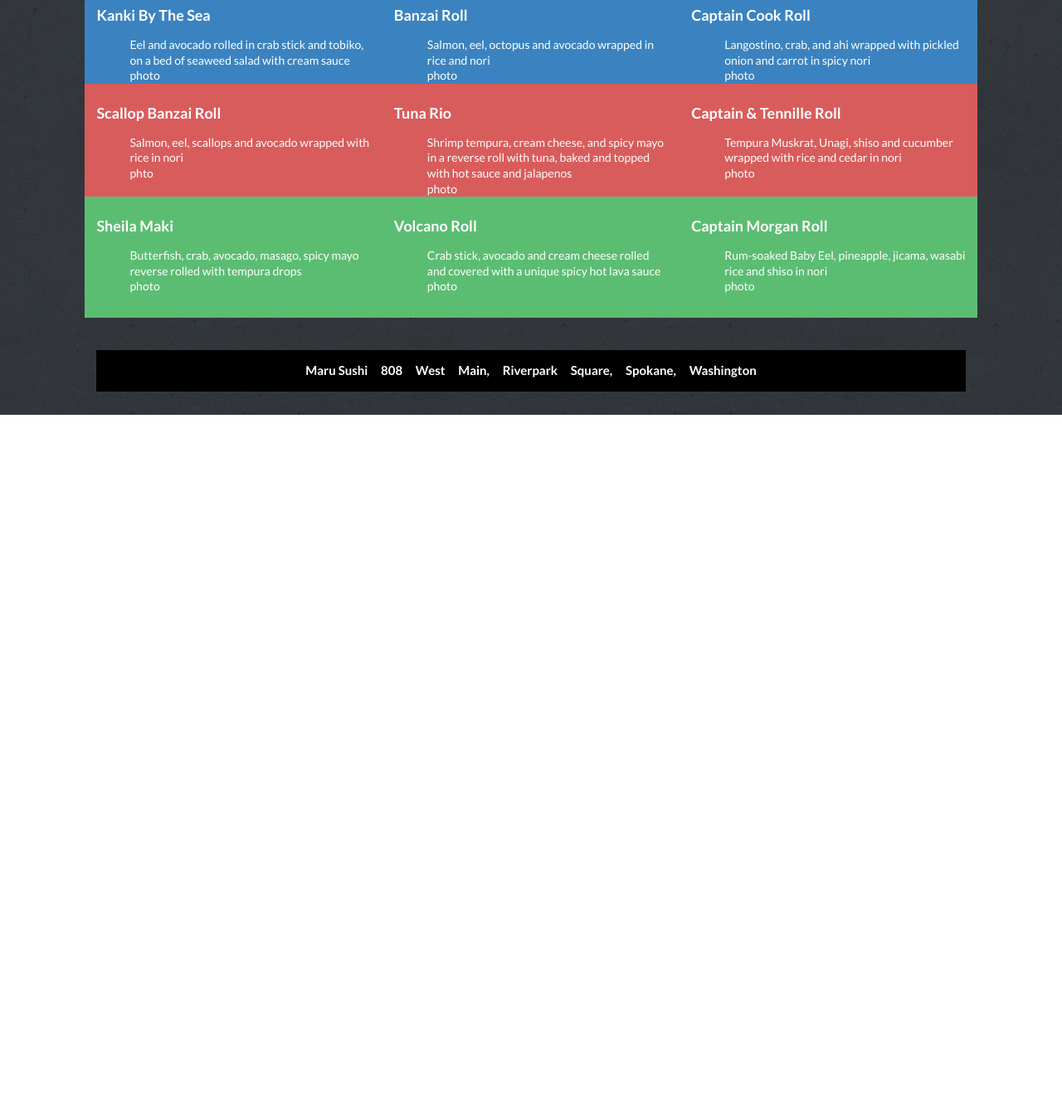
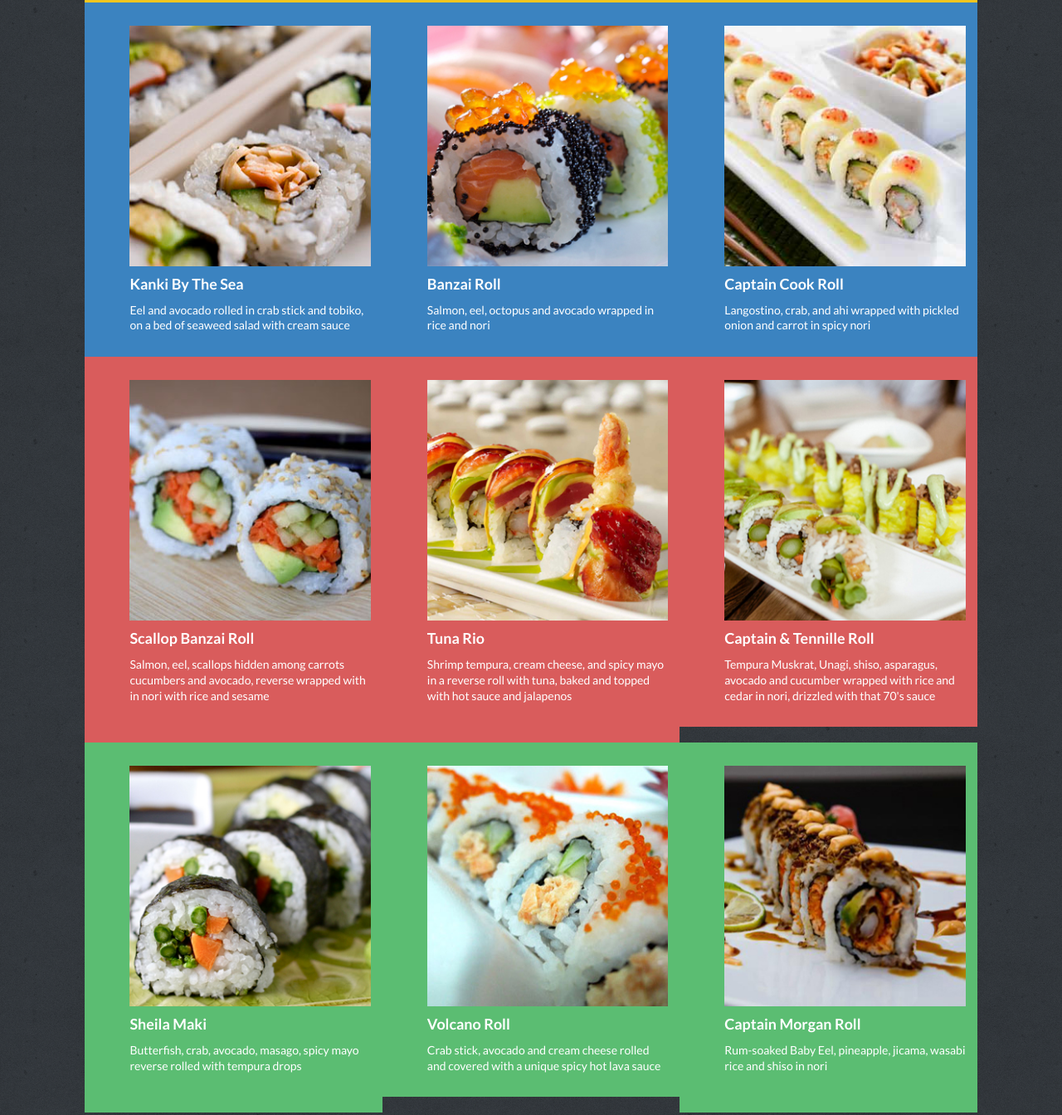
Before and after one commit to cstineyb/p4-Restaurant, a plain HTML site: page index.html in a window 1280 px wide. Shown: the part 855-2199 px from the top of the page at 83% size. Before the commit the page ends 1355 px from the top, so only its background shows below. Drawn offline with nearby package versions, Linux system fonts and the light colour scheme.

Commit message:
images formatting section specific styeling

```diff
--- a/css/styles.css
+++ b/css/styles.css
@@ -82,6 +82,9 @@ footer span {
     word-spacing: 1vw;
 }
 
-section img {
-	margin-bottom: 5px;
+.ui.grid>.row>.yellow.column,
+.ui.grid>.row>.blue.column,
+.ui.grid>.row>.red.column,
+.ui.grid>.row>.green.column{
+	margin-bottom:14px;
 }
--- a/index.html
+++ b/index.html
@@ -59,20 +59,20 @@
 <article class="row three column">
     <section id="first" class="column yellow item raw">
        <ul>
+        <img src="img/spiral.jpg" alt="spiral ecstacy roll" class="ui fluid image">
+
           <li><h3>Spiral Ecstasy Roll</h3></li>
           <li>Shrimp, crab stick and avocado rolled with salmon, yellowtail and tuna</li>
-          <br>
-          <img src="img/spiral.jpg" alt="spiral ecstacy roll" class="ui fluid image">
+
         </ul>
     </section>
 
     <section class="column yellow item">
 
     <ul>
+      <img src="img/tempura-maki.jpg" alt="tempura maki" class="ui fluid image">
         <li><h3>Big Tempura Maki</h3></li>
         <li>Shrimp, crab stick, unagi and avocado batter fried and wrapped in rice and nori</li>
-        <br>
-         <img src="img/tempura-maki.jpg" alt="tempura maki" class="ui fluid image">
     </ul>
 
 
@@ -82,10 +82,10 @@
         <section class="column yellow item veg">
 
         <ul>
+          <img src="img/cap-crunch.jpg" alt="cap'n crunch roll" class="ui fluid image">
           <li><h3>Cap&apos;n Crunch Roll</h3></li>
           <li>Tempura Pumpkin, golden radish and avocado wrapped in wasabi rice and nori</li>
-          <br>
-            <img src="img/cap-crunch.jpg" alt="cap'n crunch roll" class="ui fluid image">
+
           </ul>
 
       </section>
@@ -93,87 +93,108 @@
     </section>
 
     <section id="second" class="column blue item">
+      <ul>
 
-        <h3>Kanki By The Sea</h3>
-          <ul>
-            <li>Eel and avocado rolled in crab stick and tobiko, on a bed of seaweed salad with cream sauce</li>
-            <li>photo</li>
-          </ul>
+          <img src="img/kanki.jpg" alt="kanki roll" class="ui fluid image">
+          <li><h3>Kanki By The Sea</h3></li>
+          <li>Eel and avocado rolled in crab stick and tobiko, on a bed of seaweed salad with cream sauce</li>
+
+        </ul>
         </section>
 
         <section class = "column blue item raw">
-        <h3>Banzai Roll</h3>
-          <ul>
+         <ul>
+
+           <img src="img/banzai.jpg" alt="banzai roll" class="ui fluid image">
+          <li><h3>Banzai Roll</h3></li>
             <li>Salmon, eel, octopus and avocado wrapped in rice and nori</li>
-            <li>photo</li>
+
 
           </ul>
         </section>
 
         <section class = "column blue item raw spicy">
-        <h3>Captain Cook Roll</h3>
+
           <ul>
 
+             <img src="img/cook.jpg" alt="captain cook roll" class="ui fluid image">
+            <li><h3>Captain Cook Roll</h3></li>
             <li>Langostino, crab, and ahi wrapped with pickled onion and carrot in spicy nori</li>
-            <li>photo</li>
+
 
           </ul>
         </section>
 
     <section id="third"class="column red item raw">
-        <h3>Scallop Banzai Roll</h3>
-        <ul>
-          <li>Salmon, eel, scallops and avocado wrapped with rice in nori</li>
-          <li>phto</li>
+         <ul>
+
+            <img src="img/scallop.jpg" alt="scallop banzai roll" class="ui fluid image">
+            <li><h3>Scallop Banzai Roll</h3></li>
+
+            <li>Salmon, eel, scallops hidden among carrots cucumbers and avocado, reverse wrapped with  in nori with rice and sesame</li>
+            <br>
+
         </ul>
         </section>
 
         <section class="column red item spicy">
-        <h3>Tuna Rio</h3>
+
         <ul>
-          <li>
-            Shrimp tempura, cream cheese, and spicy mayo in a reverse roll with tuna, baked and topped with hot sauce and jalapenos
+
+           <img src="img/rio.jpg" alt="tuna rio roll" class="ui fluid image">
+          <li><h3>Tuna Rio</h3></li>
+          <li>Shrimp tempura, cream cheese, and spicy mayo in a reverse roll with tuna, baked and topped with hot sauce and jalapenos
           </li>
-          <li>photo</li>
+          <br>
+
         </ul>
         </section>
 
         <section class="column red item">
-        <h3>Captain &amp; Tennille Roll</h3>
+
         <ul>
-          <li>
-        Tempura Muskrat, Unagi, shiso and cucumber wrapped with rice and cedar in nori
-      </li>
-      <li>photo</li>
+
+          <img src="img/tennille.jpg" alt="captain and tennille roll" class="ui fluid image">
+          <li> <h3>Captain &amp; Tennille Roll</h3></li>
+          <li>Tempura Muskrat, Unagi, shiso, asparagus, avocado and cucumber wrapped with rice and cedar in nori, drizzled with that 70's sauce</li>
+
+        </ul>
 
     </section>
 
     <section id="fourth" class="column green item spicy">
+        <ul>
 
-        <h3>Sheila Maki</h3>
-          <ul>
-              <li>
-            Butterfish, crab, avocado, masago, spicy mayo reverse rolled with tempura drops
+            <img src="img/sheila.jpg" alt="sheila maki roll" class="ui fluid image">
+
+            <li><h3>Sheila Maki</h3></li>
+            <li>Butterfish, crab, avocado, masago, spicy mayo reverse rolled with tempura drops
             </li>
-            <li>photo</li>
+            <br>
+
         </ul>
         </section>
 
           <section class="column green item spicy">
-            <h3>Volcano Roll</h3>
+
             <ul>
+              <img src="img/volcano.jpg" alt="captain volcano roll" class="ui fluid image">
+
+              <li><h3>Volcano Roll</h3></li>
               <li>Crab stick, avocado and cream cheese rolled and covered with a unique spicy hot lava sauce</li>
-              <li>photo</li>
+
 
           </ul>
         </section>
 
         <section class="column green item raw ">
-        <h3>Captain Morgan Roll</h3>
+
         <ul>
-          <li>
-        Rum-soaked Baby Eel, pineapple, jicama, wasabi rice and shiso in nori</li>
-        <li>photo</li>
+          <img src="img/morgan.jpg" alt="captain morgan roll" class="ui fluid image">
+          <li><h3>Captain Morgan Roll</h3></li>
+          <li>Rum-soaked Baby Eel, pineapple, jicama, wasabi rice and shiso in nori</li>
+          <br>
+
       </ul>
 
     </section>
```
Also changed, not shown: img/cook.jpg (added).
